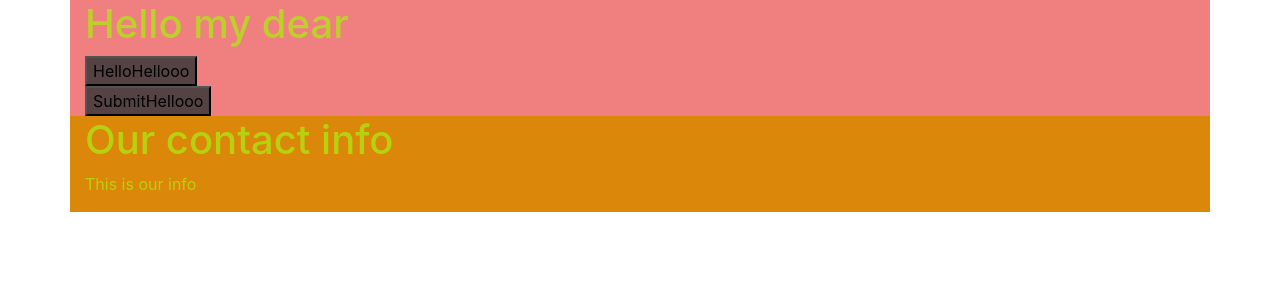
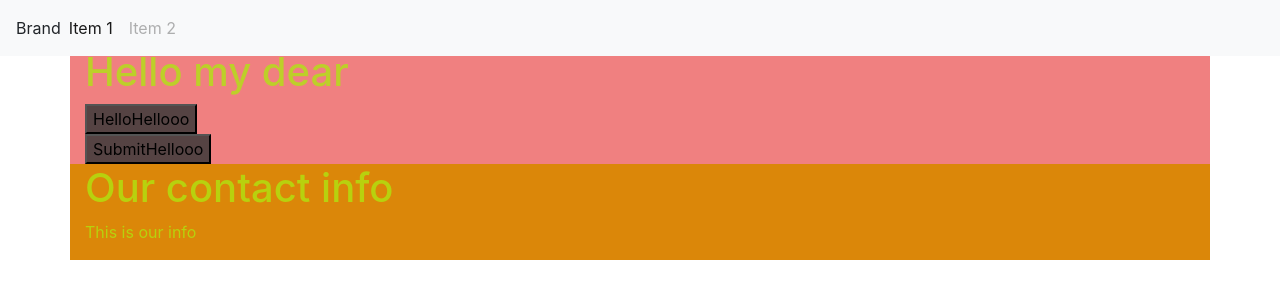
Before and after one commit to cdryampi/sass, a website: page src/index.html in a window 1280 px wide. Drawn offline with nearby package versions, Linux system fonts and the light colour scheme.

Commit message:
vitamina y express OK

```diff
--- a/src/index.html
+++ b/src/index.html
@@ -11,17 +11,33 @@
 </head>
 
 <body>
-    <div class="container">
+    <nav class="navbar navbar-expand-lg navbar-light bg-light fixed-top >
+        <a class=" navbar-brand ">Brand</a>
+        <button class="navbar-toggler " data-target="#my-nav " data-toggle="collapse " aria-controls="my-nav " aria-expanded="false " aria-label="Toggle navigation ">
+            <span class="navbar-toggler-icon "></span>
+        </button>
+        <div id="my-nav " class="collapse navbar-collapse ">
+            <ul class="navbar-nav mr-auto ">
+                <li class="nav-item active ">
+                    <a class="nav-link " href="# ">Item 1 <span class="sr-only ">(current)</span></a>
+                </li>
+                <li class="nav-item ">
+                    <a class="nav-link disabled " href="# " tabindex="-1 " aria-disabled="true ">Item 2</a>
+                </li>
+            </ul>
+        </div>
+    </nav>
+    <div class="container mt-5 ">
         <div class="row ">
-            <header class="col-12">
+            <header class="col-12 ">
                 <h1>Hello my dear</h1>
                 <button>Hello</button>
-                <div class="contact">
+                <div class="contact ">
                     <button>Submit</button>
                 </div>
             </header>
 
-            <div class="info col-12">
+            <div class="info col-12 ">
                 <h1>Our contact info</h1>
                 <p>This is our info</p>
             </div>
@@ -32,11 +48,11 @@
 
     </div>
 
-    <script src="https://code.jquery.com/jquery-3.3.1.slim.min.js" integrity="sha384-q8i/X+965DzO0rT7abK41JStQIAqVgRVzpbzo5smXKp4YfRvH+8abtTE1Pi6jizo" crossorigin="anonymous">
+    <script src="https://code.jquery.com/jquery-3.3.1.slim.min.js " integrity="sha384-q8i/X+965DzO0rT7abK41JStQIAqVgRVzpbzo5smXKp4YfRvH+8abtTE1Pi6jizo " crossorigin="anonymous ">
     </script>
-    <script src="https://cdnjs.cloudflare.com/ajax/libs/popper.js/1.14.7/umd/popper.min.js" integrity="sha384-UO2eT0CpHqdSJQ6hJty5KVphtPhzWj9WO1clHTMGa3JDZwrnQq4sF86dIHNDz0W1" crossorigin="anonymous">
+    <script src="https://cdnjs.cloudflare.com/ajax/libs/popper.js/1.14.7/umd/popper.min.js " integrity="sha384-UO2eT0CpHqdSJQ6hJty5KVphtPhzWj9WO1clHTMGa3JDZwrnQq4sF86dIHNDz0W1 " crossorigin="anonymous ">
     </script>
-    <script src="https://stackpath.bootstrapcdn.com/bootstrap/4.3.1/js/bootstrap.min.js" integrity="sha384-JjSmVgyd0p3pXB1rRibZUAYoIIy6OrQ6VrjIEaFf/nJGzIxFDsf4x0xIM+B07jRM" crossorigin="anonymous">
+    <script src="https://stackpath.bootstrapcdn.com/bootstrap/4.3.1/js/bootstrap.min.js " integrity="sha384-JjSmVgyd0p3pXB1rRibZUAYoIIy6OrQ6VrjIEaFf/nJGzIxFDsf4x0xIM+B07jRM " crossorigin="anonymous ">
     </script>
 
 </body>
```
